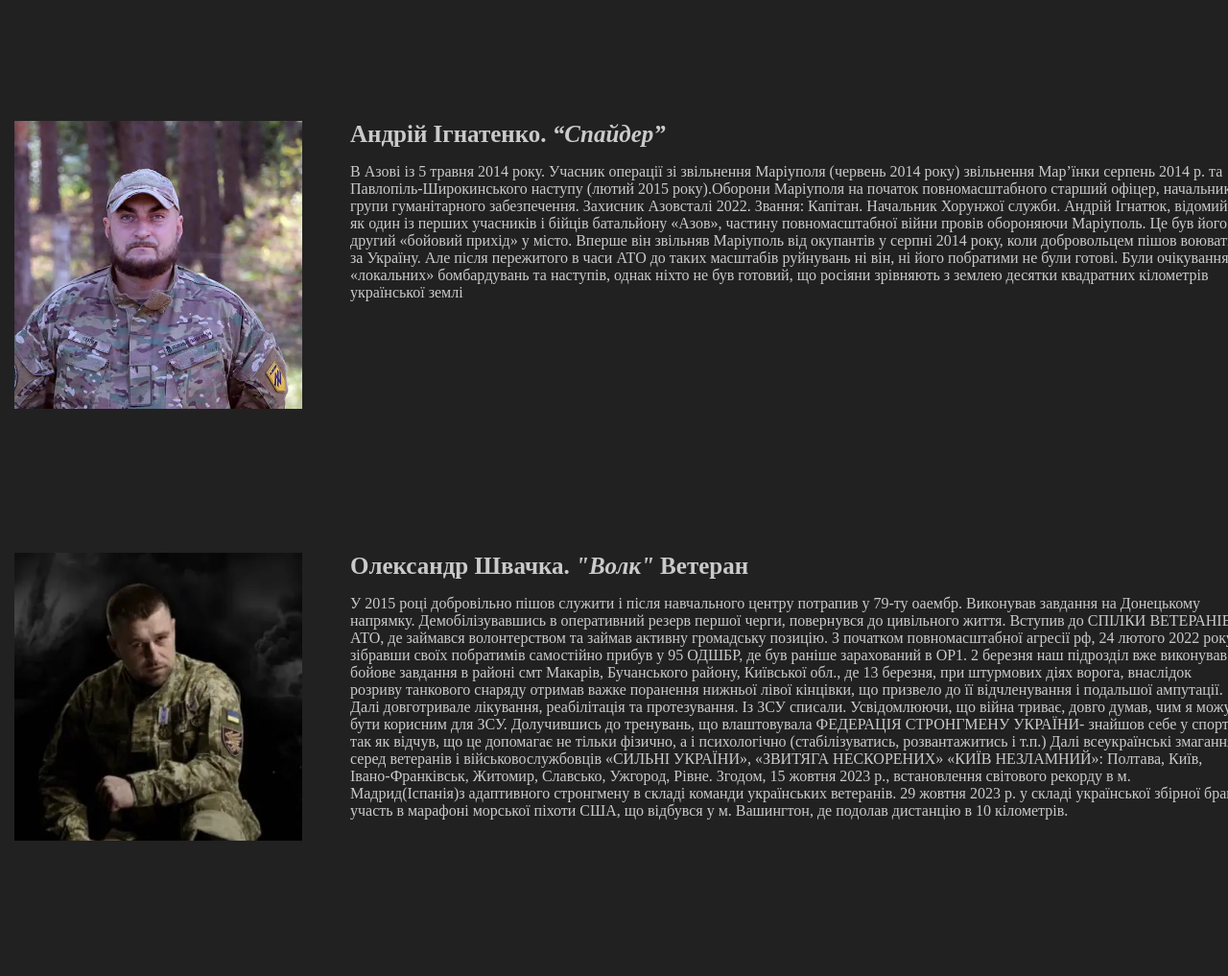
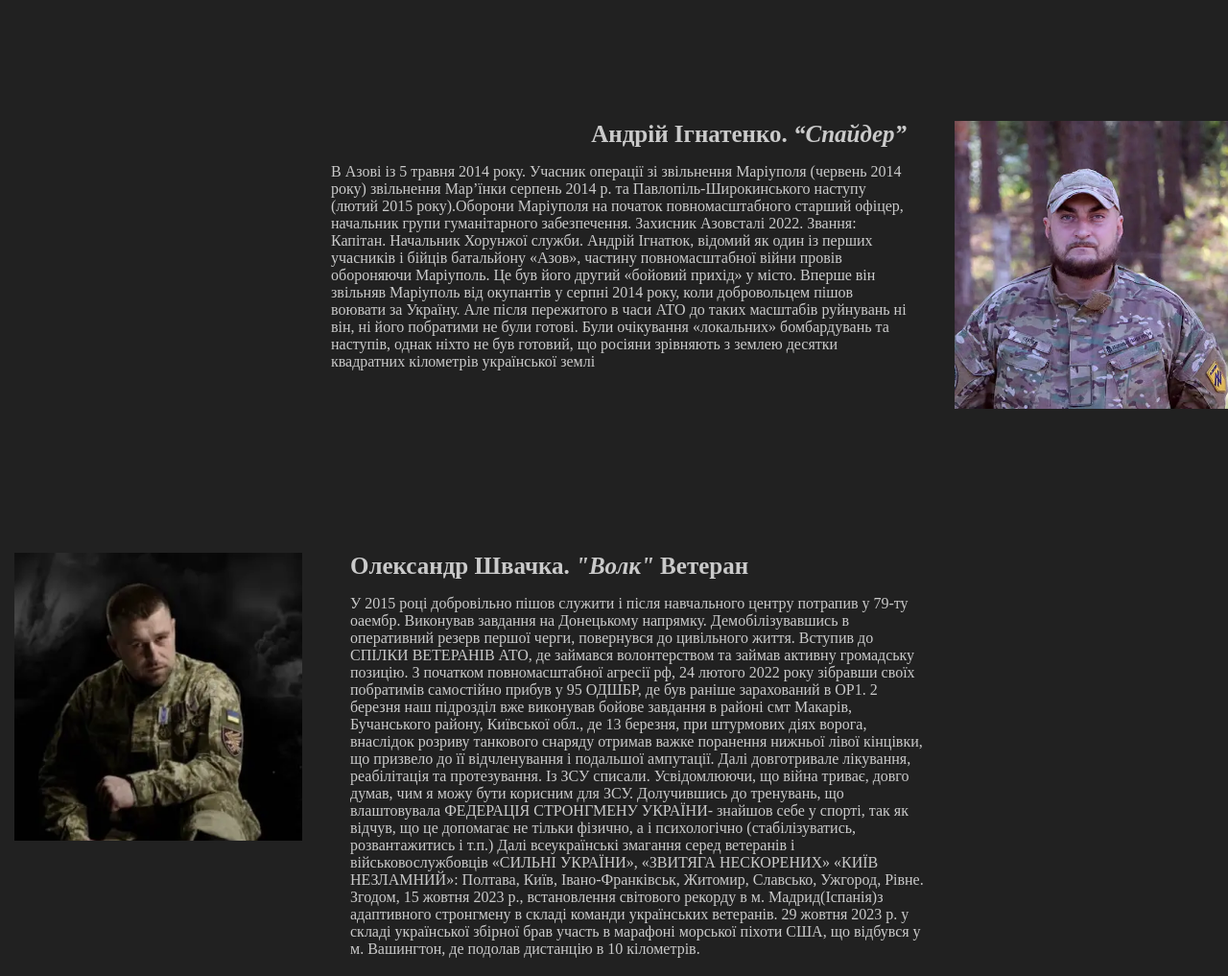
Before and after one commit to Lyti-Yangoli/lyti-yangoli.github.io, a plain HTML site: page index.html in a window 1280 px wide. Shown: the part 3300-4317 px from the top of the page at 96% size. Drawn offline with Linux system fonts and the light colour scheme.

Commit message:
advisors edit

```diff
--- a/sass/style.sass
+++ b/sass/style.sass
@@ -100,7 +100,11 @@ img
   justify-content: start
   grid-template-areas: "a b"
   gap: 25px 50px
-  // &:nth-child()
+  &:nth-child(even)
+      justify-content: end
+      grid-template-areas: "b a"
+      .advisor-name
+        text-align: right
 
   &-photo
     width: 100%
@@ -116,6 +120,8 @@ img
       object-fit: cover
 
   &__col
+    width: 100%
+    max-width: 600px
     grid-area: b
 
   &-name
```
Also changed, not shown: css/style.css, sass/style.css (deleted).
